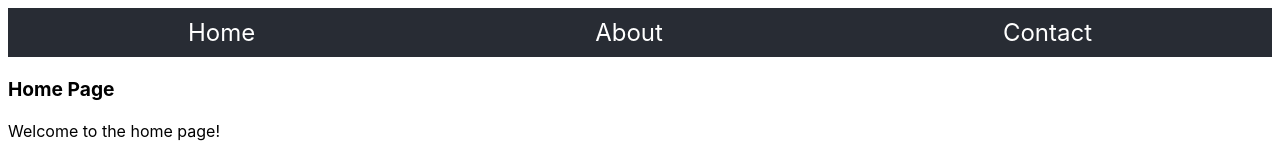
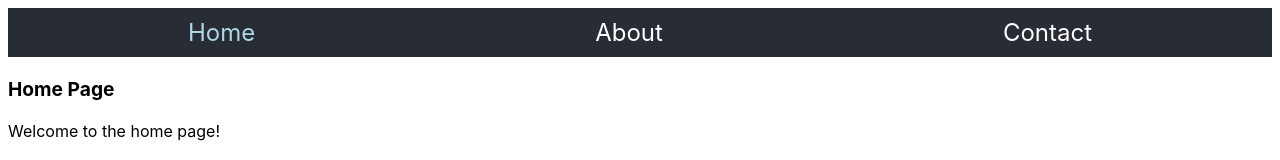
Before and after one commit to johndelucia1/john-delucia-website, a React (Create React App) app: page / in a window 1280 px wide. Shown: the top 160 px of the page. Built offline with nearby package versions, Linux system fonts and the light colour scheme.

Commit message:
updated navbar

```diff
--- a/src/components/NavBar.js
+++ b/src/components/NavBar.js
@@ -1,24 +1,26 @@
 // src/components/NavBar.js
 import React from 'react';
-import { NavLink } from 'react-router-dom';
+import { NavLink, useLocation } from 'react-router-dom';
 import './NavBar.css';
 
 const NavBar = () => {
+    const location = useLocation();
+
     return (
         <nav>
             <ul className="nav-bar">
                 <li>
-                    <NavLink exact to="/" className="nav-link" activeClassName="active-link">
+                    <NavLink exact to="/" className={`nav-link ${location.pathname === '/' ? 'active-link' : ''}`}>
                         Home
                     </NavLink>
                 </li>
                 <li>
-                    <NavLink to="/about" className="nav-link" activeClassName="active-link">
+                    <NavLink to="/about" className={`nav-link ${location.pathname === '/about' ? 'active-link' : ''}`}>
                         About
                     </NavLink>
                 </li>
                 <li>
-                    <NavLink to="/contact" className="nav-link" activeClassName="active-link">
+                    <NavLink to="/contact" className={`nav-link ${location.pathname === '/contact' ? 'active-link' : ''}`}>
                         Contact
                     </NavLink>
                 </li>
```
